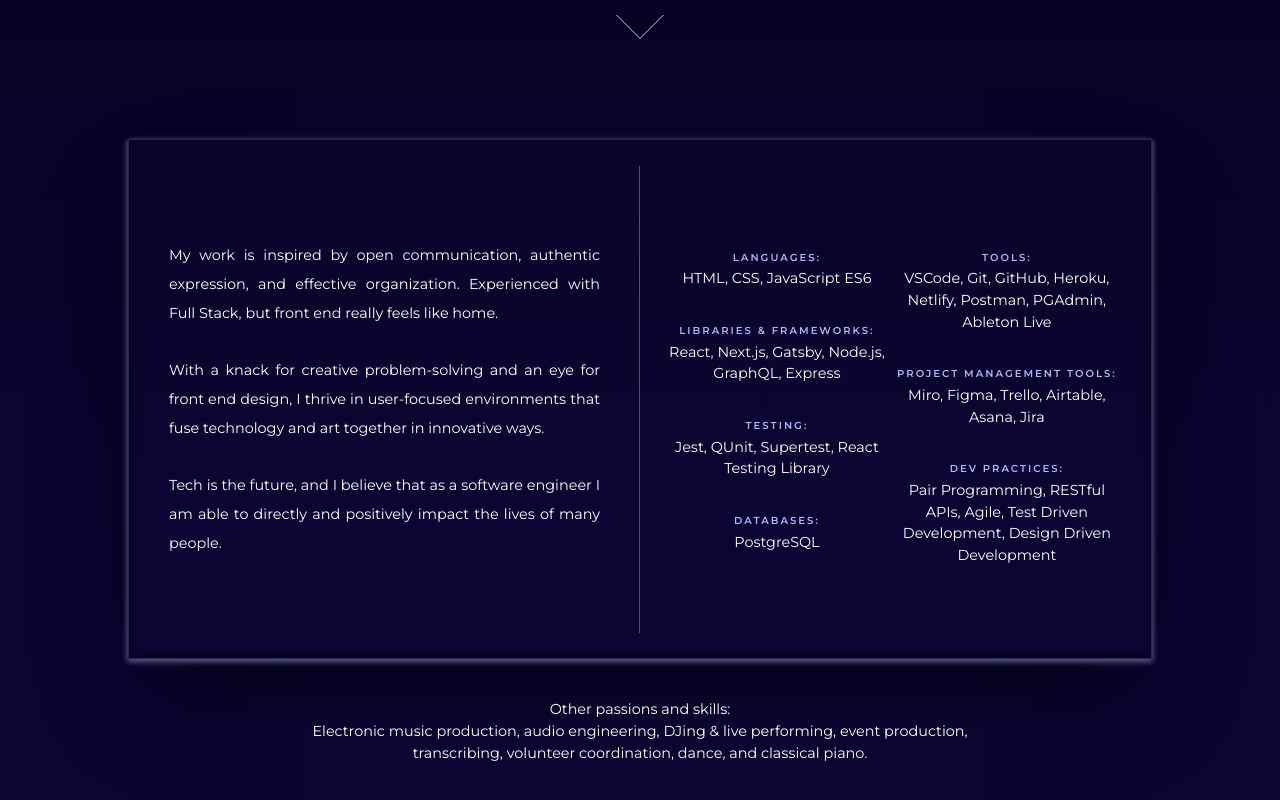
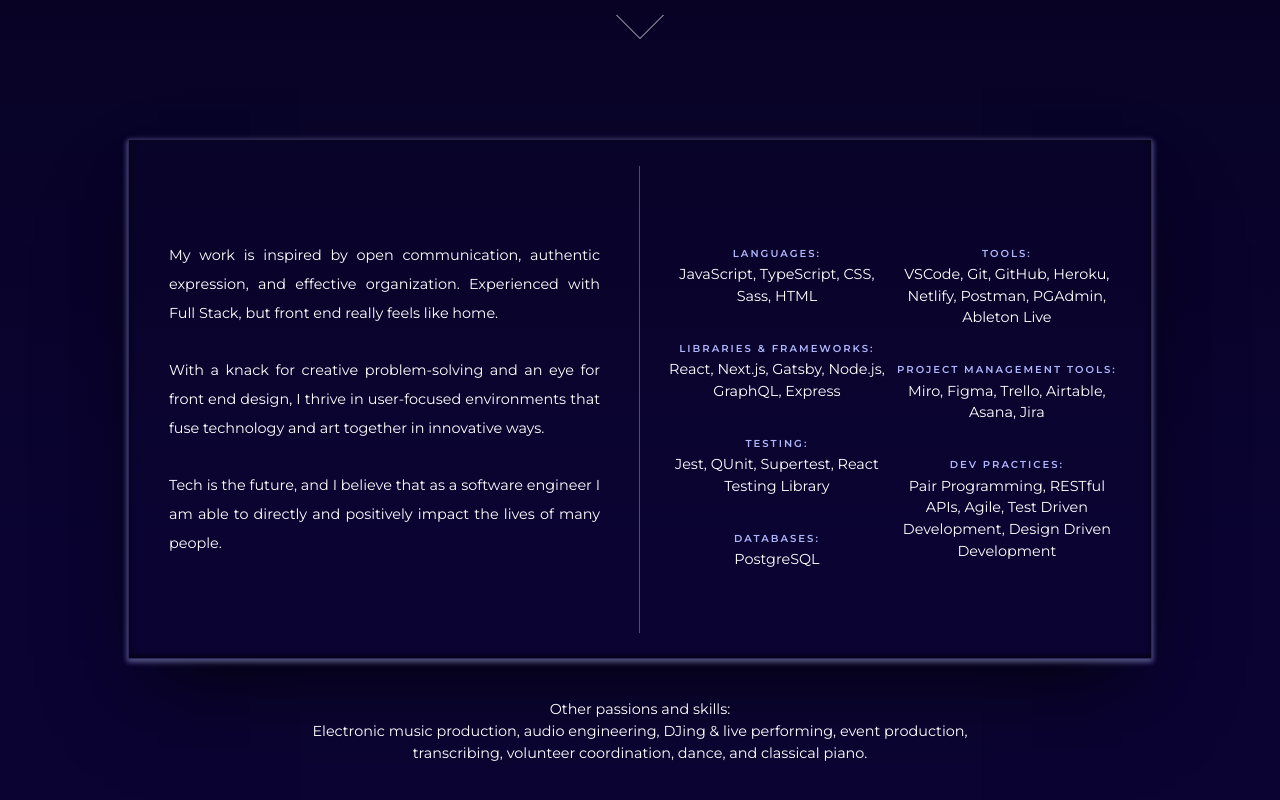
Before and after one commit to jena-boehm/portfolio-site, a React app: page / in a window 1280 px wide. Shown: the part 1561-2361 px from the top of the page. Built offline with nearby package versions, Linux system fonts and the light colour scheme.

Commit message:
update languages tech stack

```diff
--- a/src/components/about/About.jsx
+++ b/src/components/about/About.jsx
@@ -104,7 +104,7 @@ export const About = () => {
               <div className={styles.techStackLeft}>
                 <div className={styles.stackItem}>
                   <div className={styles.stackHeader}>Languages:</div>
-                  <div>HTML, CSS, JavaScript ES6</div>
+                  <div>JavaScript, TypeScript, CSS, Sass, HTML</div>
                 </div>
 
                 <div className={styles.stackItem}>
```
